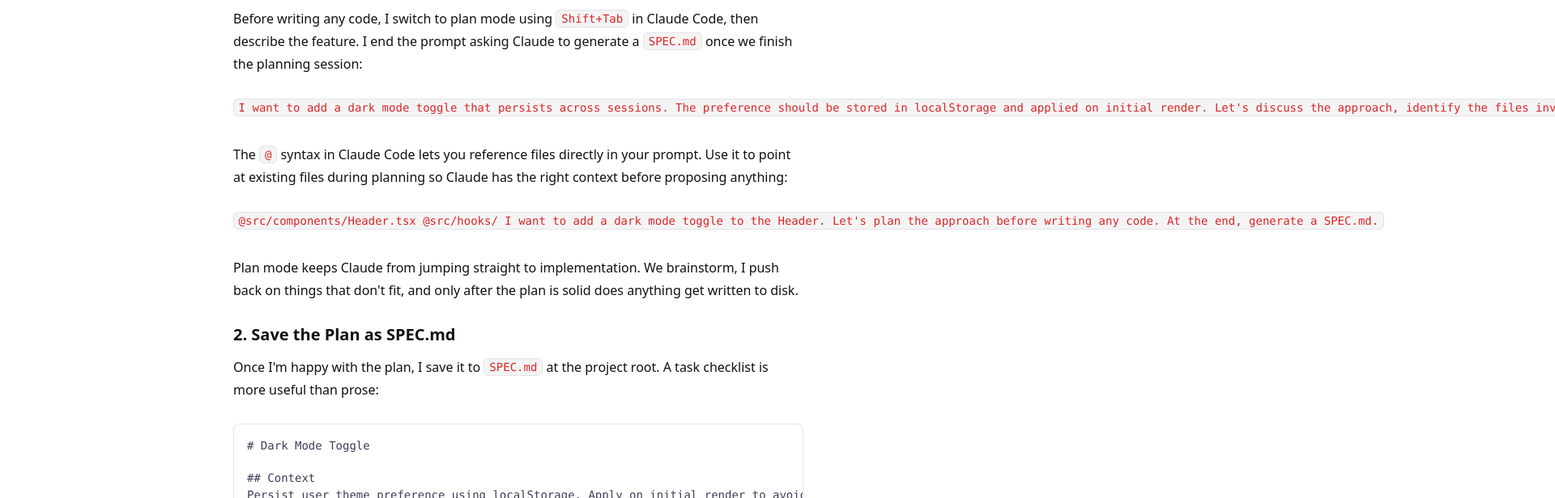
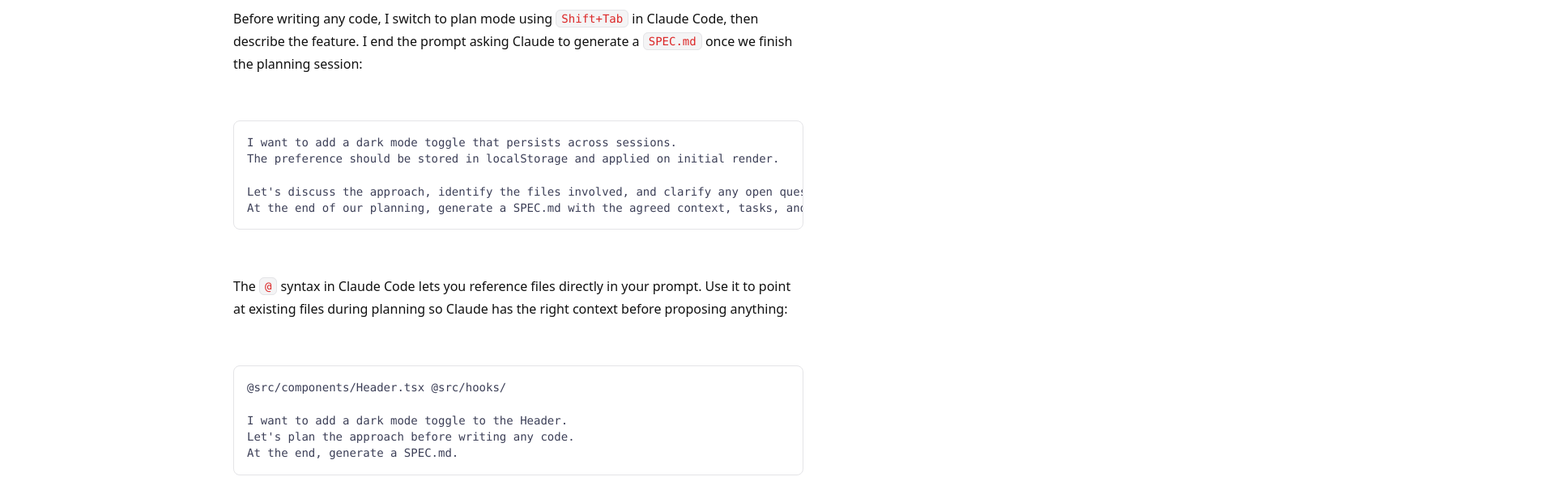
Before and after one commit to helderberto/helderberto.com, a Next.js app: page /posts/how-i-use-claude-code-to-build-features in a window 1280 px wide. Shown: the part 1120-1736 px from the top of the page at 81% size, 1920 px wide, since content can reach past the window. Built offline with nearby package versions, Linux system fonts and the light colour scheme.

Commit message:
fix: code blocks overflow and missing language fallback
- Add overflow-x: auto and max-width to pre in markdown content
- Detect inline vs block code by newline presence
- Default to plaintext language when no class specified
- Add plaintext lang to prompt code blocks in post

```diff
--- a/src/app/posts/[slug]/page.module.css
+++ b/src/app/posts/[slug]/page.module.css
@@ -129,6 +129,8 @@
 
 .markdownContent pre {
   margin: var(--content-spacing-heading) 0 !important;
+  overflow-x: auto;
+  max-width: 100%;
 }
 
 .markdownContent code:not(pre code) {
--- a/src/components/CodeBlock.module.css
+++ b/src/components/CodeBlock.module.css
@@ -7,6 +7,7 @@
 .pre {
   position: relative;
   overflow-x: auto;
+  max-width: 100%;
   padding: 1.25rem 1.5rem;
   margin: 0;
   font-size: 0;
--- a/src/components/CodeBlock.tsx
+++ b/src/components/CodeBlock.tsx
@@ -26,13 +26,16 @@ export function CodeBlock({ children, className }: CodeBlockProps) {
     }
   }, [children]);
 
-  // If there's no className, it's an inline code
   if (!className) {
-    return <code className={styles.inlineCode}>{children}</code>;
+    const isBlock = typeof children === 'string' && children.includes('\n');
+    if (!isBlock) {
+      return <code className={styles.inlineCode}>{children}</code>;
+    }
   }
 
-  // Clean up the language className
-  const language = className.replace(/^lang-/, '').replace(/^language-/, '');
+  const language = (className ?? 'plaintext')
+    .replace(/^lang-/, '')
+    .replace(/^language-/, '');
 
   return (
     <div className={styles.codeBlockContainer}>
```
Also changed, not shown: posts/how-i-use-claude-code-to-build-features.md (+5 -5 lines).
